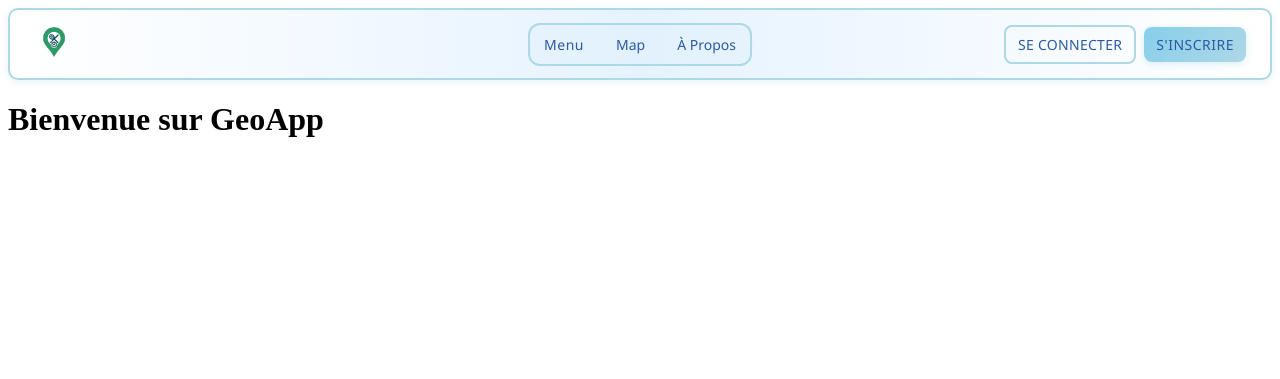
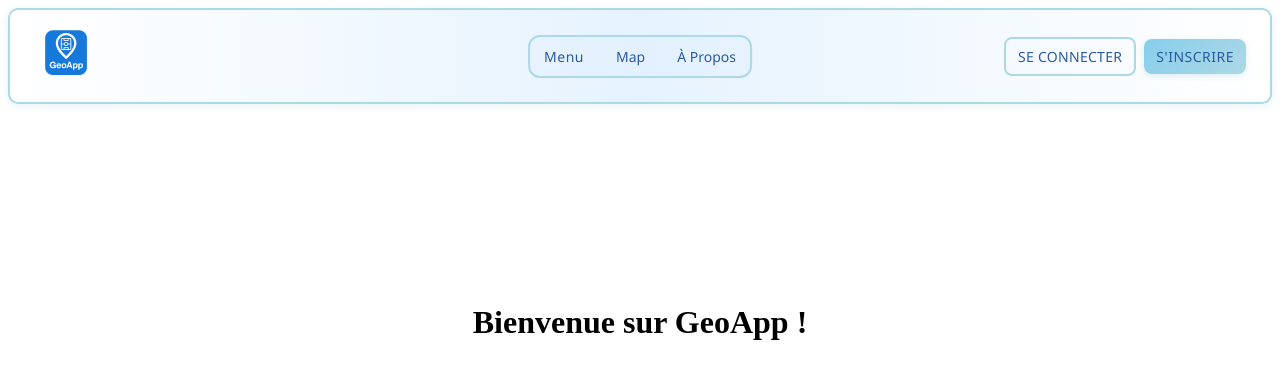
Before and after one commit to Tgby270/GeoApp, a PHP site: page / in a window 1280 px wide. Shown: the top 379 px of the page. Run offline with PHP 8.4, Linux system fonts and the light colour scheme.

Commit message:
maybe repaired

```diff
--- a/CSS/header.css
+++ b/CSS/header.css
@@ -57,7 +57,7 @@
 
 /* Logo */
 #header-logo {
-	height: 40px;
+	height: 64px; /* increased size for desktop */
 	width: auto;
 	flex-shrink: 0;
 	transition: transform 0.3s ease;
@@ -215,7 +215,7 @@
 	}
 
 	#header-logo {
-		height: 32px;
+		height: 48px; /* slightly smaller on small screens */
 	}
 
 	#nav-bar a {
--- a/CSS/style.css
+++ b/CSS/style.css
@@ -1,4 +1,14 @@
+
+body {
+
+}
+
 #map {
     height: 180px;
     width: 30%;
 }
+
+#page-title{
+    text-align: center;
+    margin-top: 200px;
+}
--- a/HTML/header.html
+++ b/HTML/header.html
@@ -3,12 +3,12 @@
 <nav id="nav-bar">
         <div class="nav-left">
             <a href="/GeoApp/index.html">
-            <img src="/GeoApp/logo.png" alt="Website Logo" id="header-logo"/>
+            <img src="/GeoApp/ressource/logo.png" alt="Website Logo" id="header-logo"/>
             </a>
         </div>
         <div class="nav-center">
             <a href="/GeoApp/map/index.php" id="header-map">Map</a>
-            <a href="/GeoApp/index.html" id="header-home-link">Menu</a>
+            <a href="/GeoApp/index.php" id="header-home-link">Menu</a>
             <a href="/GeoApp/about.html" id="header-about">À Propos</a>
         </div>
         <div class="nav-right">
--- a/index.php
+++ b/index.php
@@ -5,6 +5,8 @@
     <meta charset="UTF-8">
     <meta name="viewport" content="width=device-width, initial-scale=1.0">
     <title>Document</title>
+    <!-- Load site-wide styles so elements like #page-title are styled -->
+    <link rel="stylesheet" href="/GeoApp/CSS/style.css">
 </head>
 
 <body>
@@ -12,7 +14,7 @@
         <?php include 'HTML/header.html'; ?>
     </header>
 
-    <h1>Bienvenue sur GeoApp</h1>
+    <h1 id="page-title">Bienvenue sur GeoApp !</h1>
 
 </body>
 
```
Also changed, not shown: logo.png (deleted).
